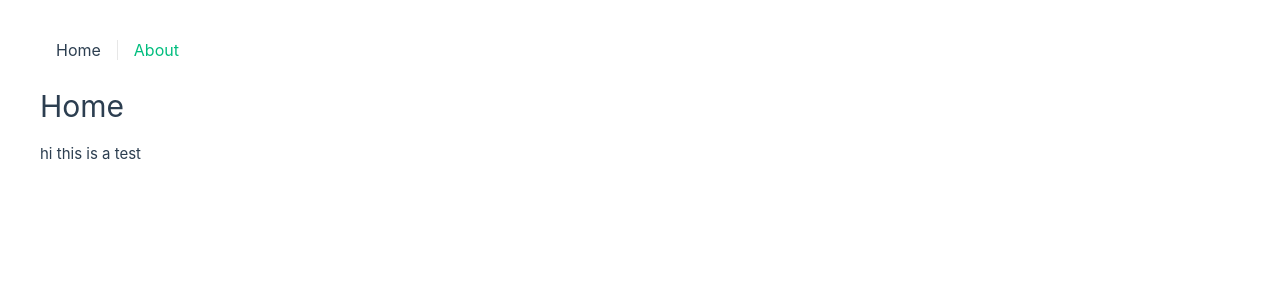
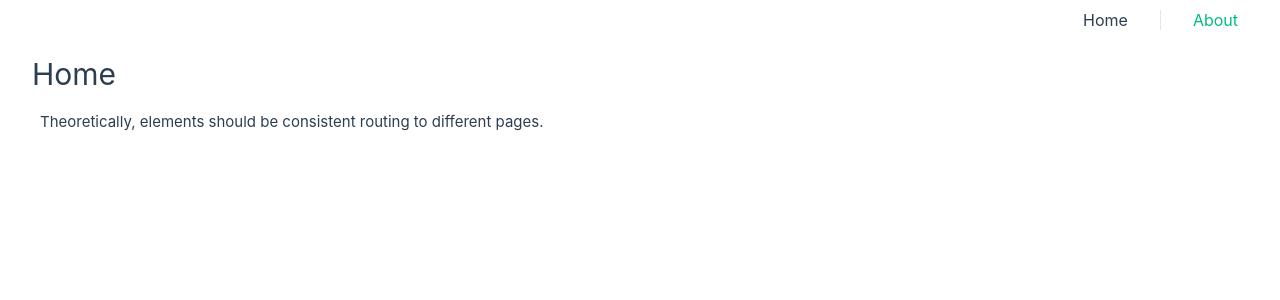
Before and after one commit to Andrew-Bremond/Rubbish-Radar, a Vue app: page / in a window 1280 px wide. Shown: the top 300 px of the page. Built offline with nearby package versions, Linux system fonts and the light colour scheme.

Commit message:
Moving Navbar to the right

```diff
--- a/src/App.vue
+++ b/src/App.vue
@@ -20,6 +20,8 @@ nav {
   display: flex;
   position: absolute;
   font-size: 1rem;
+  right: 10px;
+  top: 10px;
 }
 
 nav a.router-link-exact-active {
@@ -32,7 +34,7 @@ nav a.router-link-exact-active:hover {
 
 nav a {
   display: inline-block;
-  padding: 0 1rem;
+  padding: 0 2rem;
   border-left: 1px solid var(--color-border);
 }
 
@@ -42,11 +44,7 @@ nav a:first-of-type {
 
 @media (min-width: 1024px) {
   nav {
-    text-align: center;
     font-size: 1rem;
-
-    padding: 1rem 0;
-    margin-top: 1rem;
   }
 }
 </style>
--- a/src/assets/main.css
+++ b/src/assets/main.css
@@ -2,7 +2,6 @@
 
 #app {
   width: 100%;
-  padding: 2rem;
 
   font-weight: normal;
 }
@@ -27,11 +26,15 @@ a,
   }
 
   h1 {
-    margin-top: 5rem;
+    margin-left: 1.5rem;
+    margin-top: 3rem;
+  }
+
+  p {
+    margin-left: 2rem;
   }
 
   #app {
-    display: grid;
-    padding: 0 2rem;
+    display: flex;
   }
 }
--- a/src/views/About.vue
+++ b/src/views/About.vue
@@ -4,8 +4,8 @@
 
 <template>
   <div class="about">
-    <h1> local </h1>
-    <p> hi this is a test </p>
+    <h1> Lorem Ipsum Lorem </h1>
+    <p> Testing margins to see if this displays correctly </p>
   </div>
 </template>
 
--- a/src/views/Home.vue
+++ b/src/views/Home.vue
@@ -4,11 +4,10 @@
 
 <template>
   <header>
-    <h1>Home</h1>
-    <p> hi this is a test </p>
+    <h1> Home </h1>
+    <p> Theoretically, elements should be consistent routing to different pages. </p>
   </header>
 </template>
 
-<!-- Add "scoped" attribute to limit CSS to this component only -->
 <style scoped>
 </style>
```
